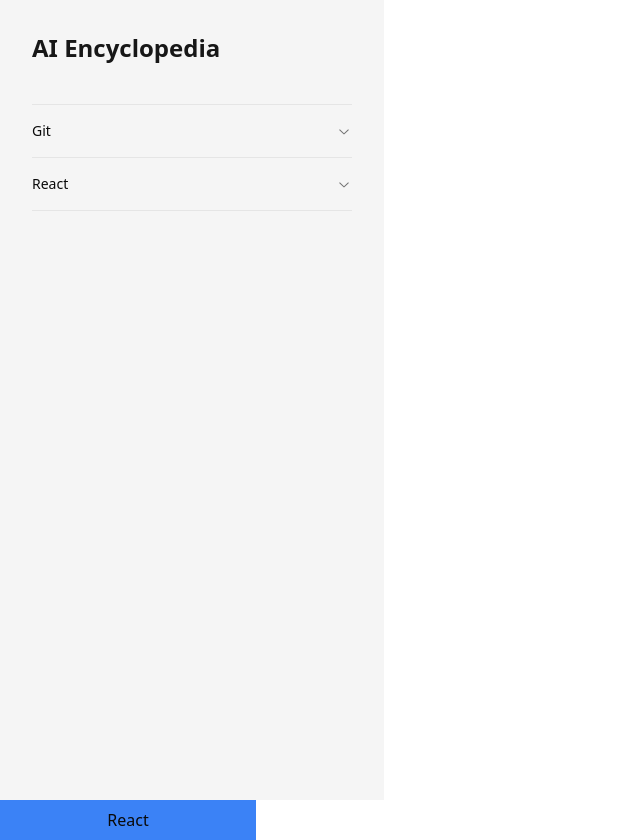
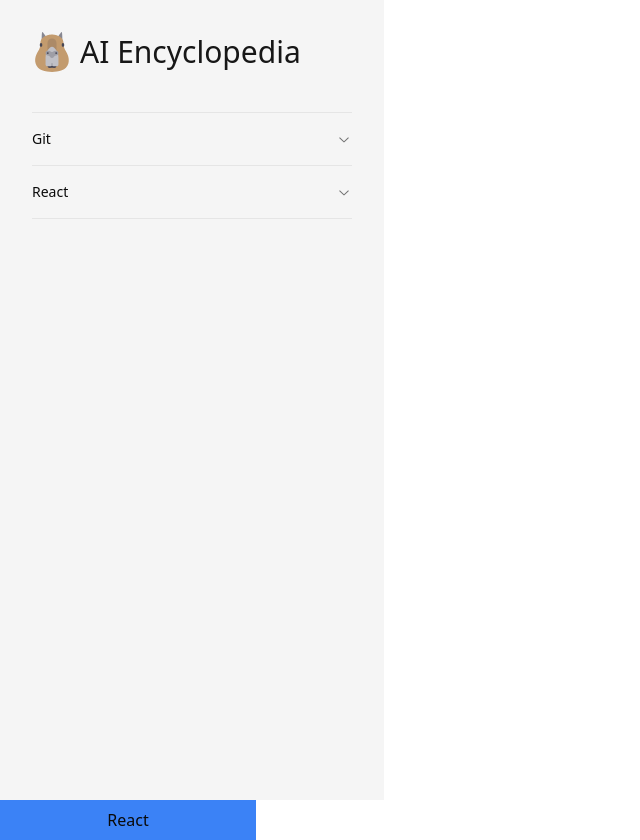
Before and after one commit to IV-collab/ai-encyclopedia, a React (Vite) app: page /encyclopedia in a window 1280 px wide. Shown: the whole page, without its empty margins (0-640 px from the left). Built offline with nearby package versions, Linux system fonts and the light colour scheme.

Commit message:
Icon (#13)
* Add capybara icon

* Create reusable icon, add capybara icon, add icon to sidebar

```diff
--- /dev/null
+++ b/src/components/ui/icons/Icon.tsx
@@ -0,0 +1,23 @@
+import capybaraHead from '@/assets/capybara_head.svg';
+
+import { IconTypes, IconSizes } from '@/lib/enums/icon';
+
+export function IVIcon({ type, size = IconSizes.MEDIUM }: { type: IconTypes; size?: IconSizes }) {
+  /**
+   * Returns the src of an icon depending on the type given.
+   * @param type The type of icon to use. Dictates which image is displayed.
+   * @returns The src of the icon to display
+   */
+  const iconSrc = (type: IconTypes): string => {
+    switch (type) {
+      case IconTypes.CAPYBARA:
+        return capybaraHead;
+      default:
+        return capybaraHead;
+    }
+  };
+
+  return <img src={iconSrc(type)} alt="Logo" className={size} />;
+}
+
+export default IVIcon;
--- a/src/components/ui/sidebars/Sidebar.tsx
+++ b/src/components/ui/sidebars/Sidebar.tsx
@@ -1,5 +1,9 @@
 import { SidebarItemsTypes } from '@/lib/enums/sidebar';
+import { IconTypes } from '@/lib/enums/icon';
+import { BRAND_TITLE } from '@/lib/enums/generic';
+
 import { IVSidebarItems } from '@/components/ui/sidebars/SidebarItems';
+import { IVIcon } from '@/components/ui/icons/Icon';
 
 export type SidebarItem = {
   type: SidebarItemsTypes;
@@ -10,7 +14,12 @@ export type SidebarItem = {
 export function IVSidebar({ items }: { items: SidebarItem[] }) {
   return (
     <div className="iv-sidebar w-96 min-h-screen pl-8 pr-8 pt-8 bg-secondary">
-      <div className="text-primary pb-10 text-2xl border-b font-semibold">AI Encyclopedia</div>
+      <div className="flex flex-row items-center pb-10 border-b">
+        <IVIcon type={IconTypes.CAPYBARA} />
+        <div className="flex items-center ml-2">
+          <p className="text-primary text-3xl font-medium">{BRAND_TITLE}</p>
+        </div>
+      </div>
       <IVSidebarItems items={items} />
     </div>
   );
--- /dev/null
+++ b/src/lib/enums/generic.ts
@@ -0,0 +1 @@
+export const BRAND_TITLE: string = 'AI Encyclopedia';
--- /dev/null
+++ b/src/lib/enums/icon.ts
@@ -0,0 +1,10 @@
+export enum IconTypes {
+  CAPYBARA = 'capybara',
+}
+
+export enum IconSizes {
+  SMALL = 'h-8 w-8',
+  MEDIUM = 'h-10 w-10',
+  LARGE = 'h-24 w-24',
+  XLARGE = 'h-36 w-36',
+}
```
Also changed, not shown: src/assets/capybara_head.svg (added).
